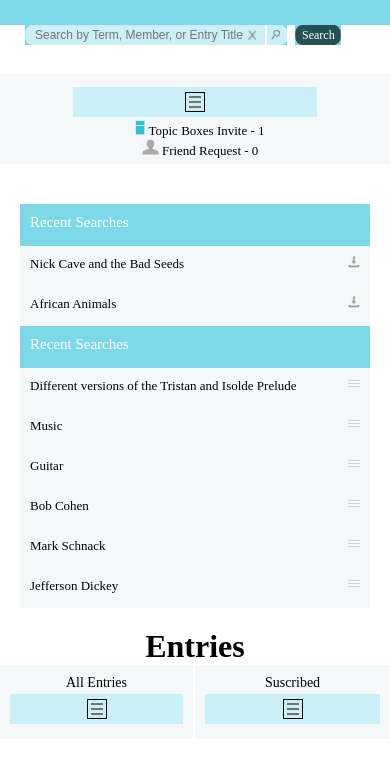
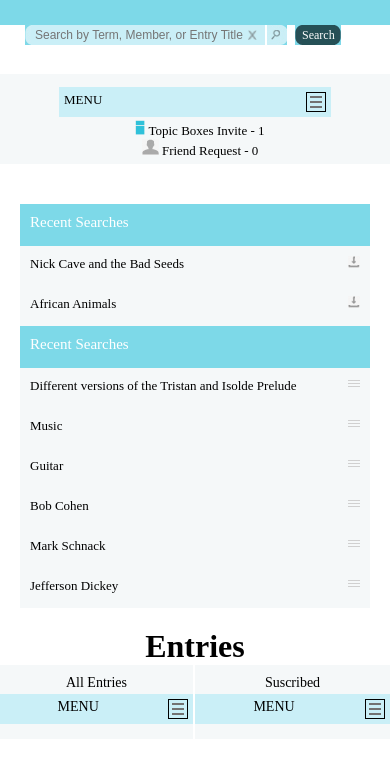
Before and after one commit to Rochakdh/TuTangle-Responsive, a plain HTML site: page index.html in a window 390 px wide. Shown: the part 60-821 px from the top of the page. Drawn offline with Linux system fonts and the light colour scheme.

Commit message:
[Fixed](BurgeMenu)

```diff
--- a/css/responsive.css
+++ b/css/responsive.css
@@ -103,18 +103,29 @@ input {
     font-size: 13px;
 }
 .burger-menu{
-    width: 90%;
     height: 30px;
     background-color: #caeff7;
     margin: 3px auto;
     padding: 5px;
 }
+.menu{
+    width: 80%;
+}
+
+.menu-inline a{
+    text-decoration: none;
+    color: black;
+    width: 80%;
+    float: left;
+    height: 100%;
+}
 .burger-box{
-    margin: 0px auto;
     border: 1px solid black;
     height: 20px;
     width: 20px;
+    float: right;
 }
+
 .line{
     border:1px solid #727272;
     margin:3px;
--- a/index.html
+++ b/index.html
@@ -64,6 +64,7 @@
     <div class="menu-wrapper">
         <div class="menu">
             <div class="burger-menu">
+                <div class='menu-inline'><a href="#">MENU</a></div>
                 <div class="burger-box">
                     <div class="line"> </div>
                     <div class="line"> </div>
@@ -133,6 +134,7 @@
                 <div class="entries-menu clearfix">
                     <div class="body-entry-menu br-2 clearfix"> All Entries
                         <div class="burger-menu">
+                            <div class='menu-inline'><a href="#">MENU</a></div>
                             <div class="burger-box">
                                 <div class="line"> </div>
                                 <div class="line"> </div>
@@ -142,6 +144,7 @@
                     </div>
                     <div class="body-entry-menu"> Suscribed
                         <div class="burger-menu">
+                            <div class='menu-inline'><a href="#">MENU</a></div>
                             <div class="burger-box">
                                 <div class="line"> </div>
                                 <div class="line"> </div>
```
